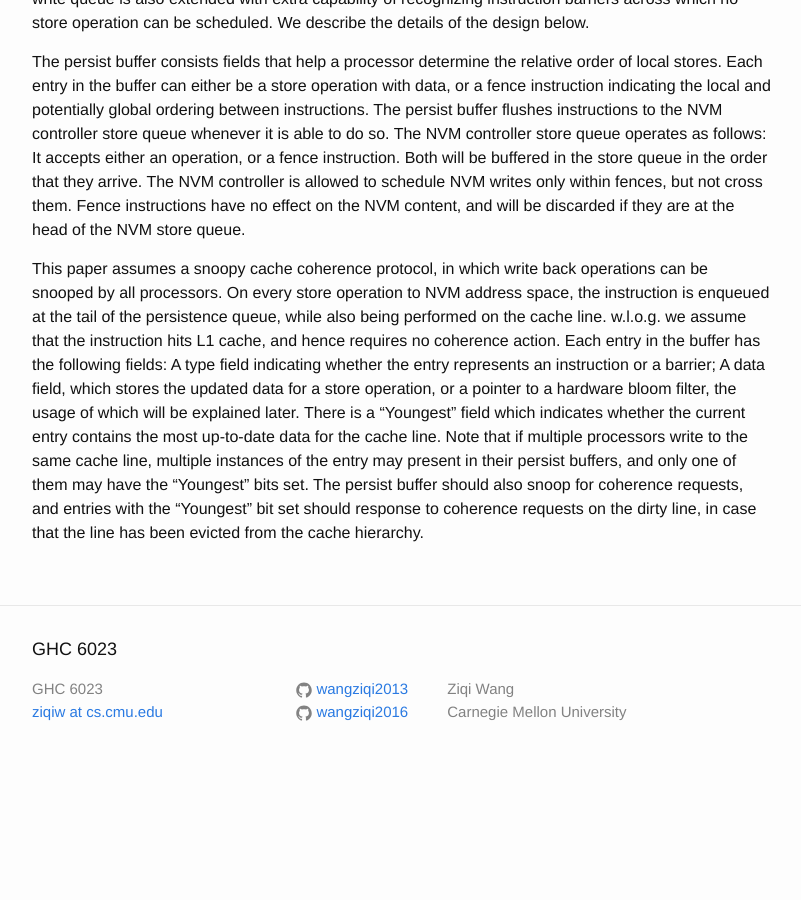
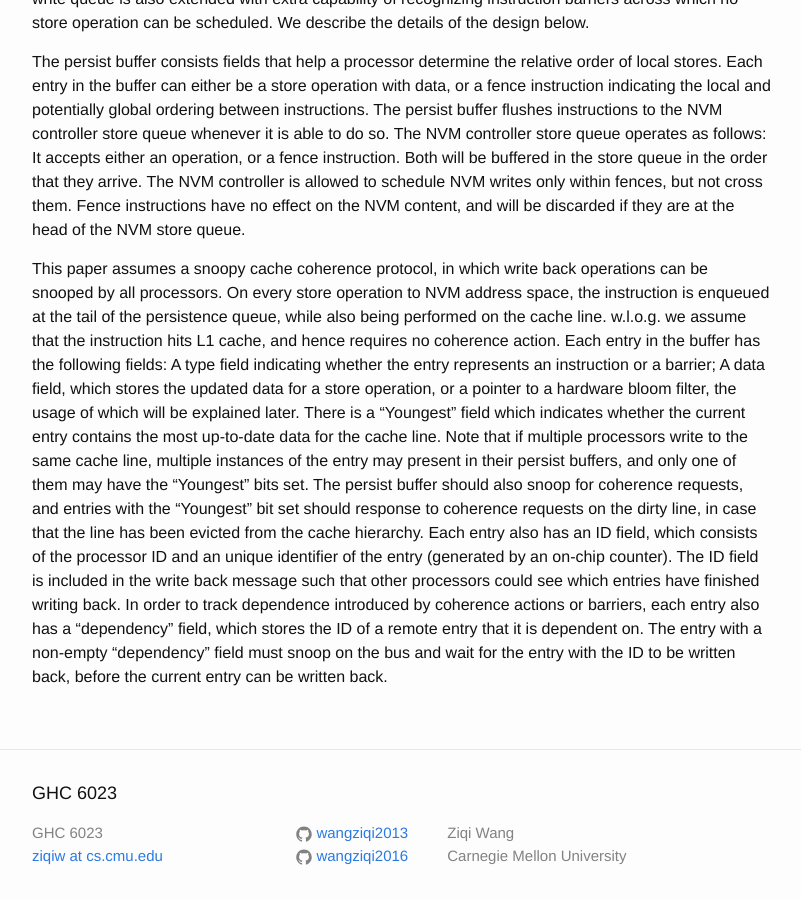
Before and after one commit to wangziqi2013/wangziqi2013.github.io, a Jekyll site: the page built from _posts/2019-01-19-delegated-persist-ordering.markdown, in a window 1280 px wide and 900 px high, scrolled down 2155 px. Shown: the whole window, without its empty margins (238-1039 px from the left). Built offline with Jekyll 4.4.1, drawn with Linux system fonts in a browser that asks for light colours; before the commit the page ends 2938 px from its top, so only the background shows below that.

Commit message:
Finish entries

```diff
--- a/_posts/2019-01-19-delegated-persist-ordering.markdown
+++ b/_posts/2019-01-19-delegated-persist-ordering.markdown
@@ -95,4 +95,9 @@ bloom filter, the usage of which will be explained later. There is a "Youngest"
 entry contains the most up-to-date data for the cache line. Note that if multiple processors write to the same cache line,
 multiple instances of the entry may present in their persist buffers, and only one of them may have the "Youngest" bits set.
 The persist buffer should also snoop for coherence requests, and entries with the "Youngest" bit set should response to
-coherence requests on the dirty line, in case that the line has been evicted from the cache hierarchy.
+coherence requests on the dirty line, in case that the line has been evicted from the cache hierarchy. Each entry also has
+an ID field, which consists of the processor ID and an unique identifier of the entry (generated by an on-chip counter).
+The ID field is included in the write back message such that other processors could see which entries have finished writing
+back. In order to track dependence introduced by coherence actions or barriers, each entry also has a "dependency" field,
+which stores the ID of a remote entry that it is dependent on. The entry with a non-empty "dependency" field must snoop
+on the bus and wait for the entry with the ID to be written back, before the current entry can be written back.
```
